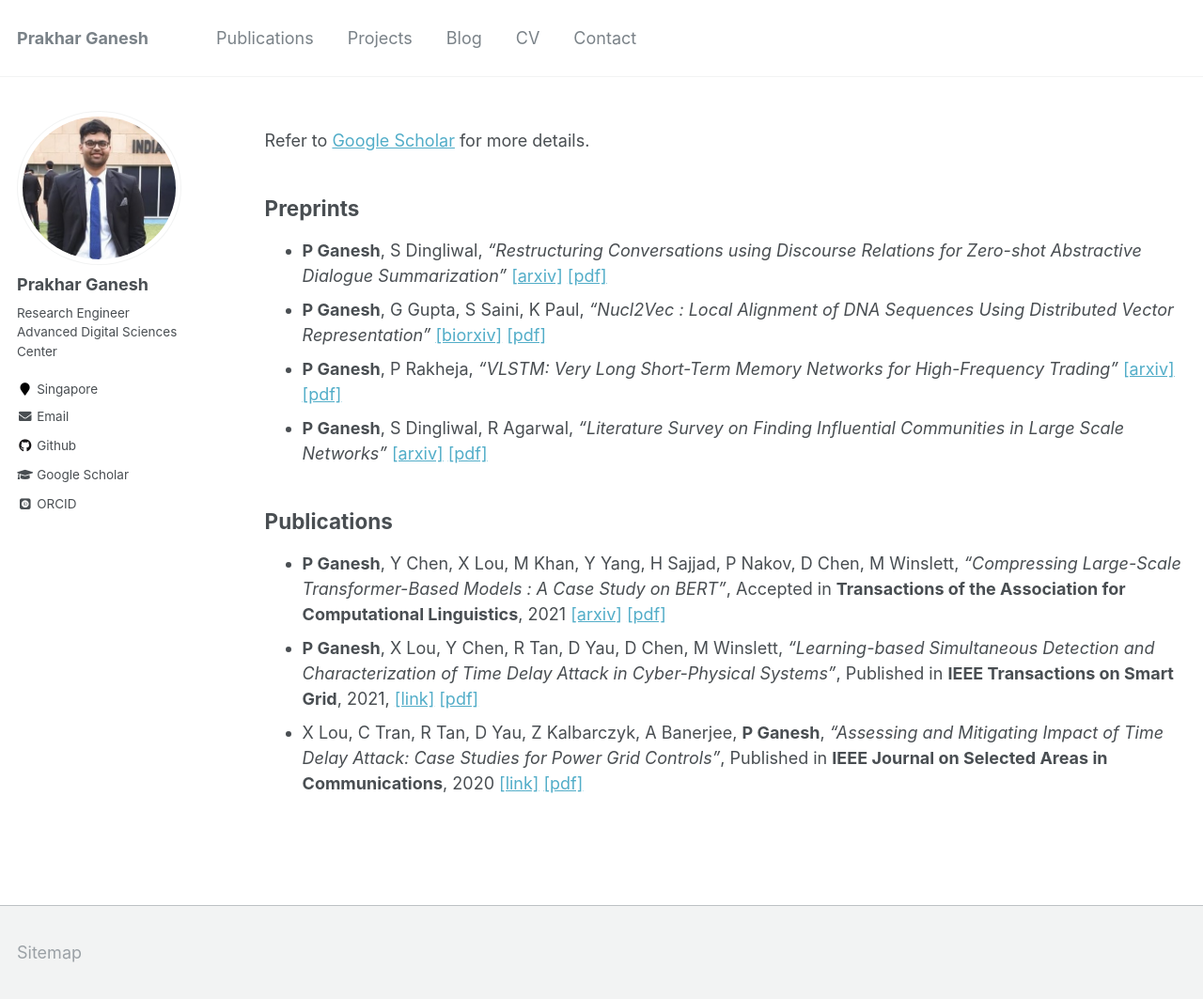
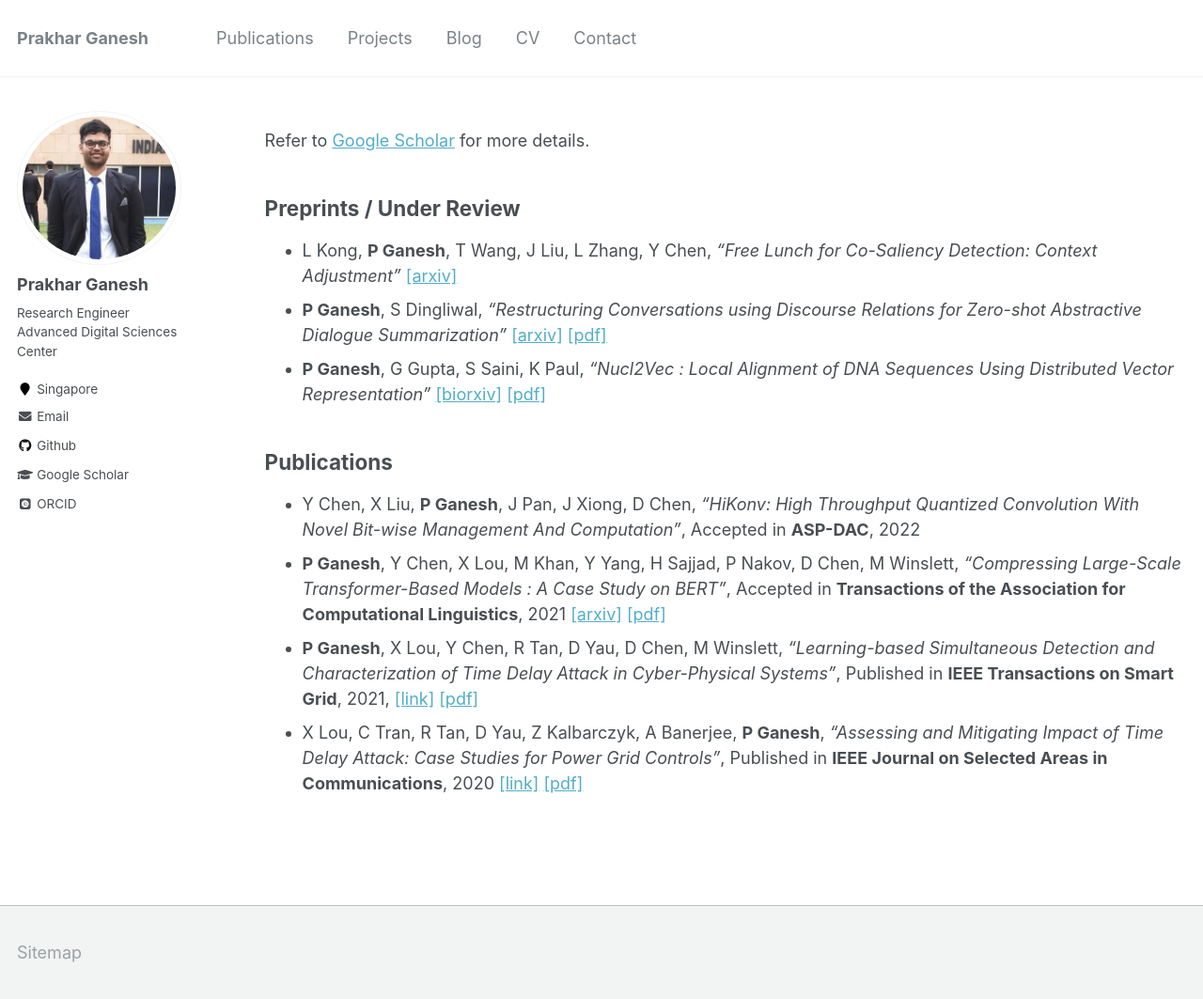
Before and after one commit to prakharg24/prakharg24.github.io, a Jekyll site: the page built from _pages/publications.md, in a window 1280 px wide and 1063 px high. Shown: the whole window at 94% size. Built offline with Jekyll 4.4.1, drawn with Linux system fonts in a browser that asks for light colours; some web fonts are replaced.

Commit message:
Update publications.md

```diff
--- a/_pages/publications.md
+++ b/_pages/publications.md
@@ -8,19 +8,19 @@ author_profile: true
 Refer to [Google Scholar](https://scholar.google.co.in/citations?user=Xd5QJoEAAAAJ&hl=en&oi=ao) for more details.
 
 
-## Preprints
+## Preprints / Under Review
 
+* L Kong, **P Ganesh**, T Wang, J Liu, L Zhang, Y Chen, _"Free Lunch for Co-Saliency Detection: Context Adjustment"_
+[\[arxiv\]](https://arxiv.org/abs/2108.02093)
 * **P Ganesh**, S Dingliwal, _"Restructuring Conversations using Discourse Relations for Zero-shot Abstractive Dialogue Summarization"_
 [\[arxiv\]](https://arxiv.org/abs/1902.01615) [\[pdf\]](http://prakharg24.github.io/files/restructuring.pdf)
 * **P Ganesh**, G Gupta, S Saini, K Paul, _"Nucl2Vec : Local Alignment of DNA Sequences Using Distributed Vector Representation"_
 [\[biorxiv\]](https://www.biorxiv.org/content/10.1101/401851v2.abstract) [\[pdf\]](http://prakharg24.github.io/files/nucl2vec.pdf)
-* **P Ganesh**, P Rakheja, _"VLSTM: Very Long Short-Term Memory Networks for High-Frequency Trading"_
-[\[arxiv\]](https://arxiv.org/abs/1809.01506) [\[pdf\]](http://prakharg24.github.io/files/vlstm.pdf)
-* **P Ganesh**, S Dingliwal, R Agarwal, _"Literature Survey on Finding Influential Communities in Large Scale Networks"_
-[\[arxiv\]](https://arxiv.org/abs/1902.01629) [\[pdf\]](http://prakharg24.github.io/files/communities.pdf)
 
 ## Publications
 
+
+* Y Chen, X Liu, **P Ganesh**, J Pan, J Xiong, D Chen, _"HiKonv: High Throughput Quantized Convolution With Novel Bit-wise Management And Computation"_, Accepted in **ASP-DAC**, 2022
 * **P Ganesh**, Y Chen, X Lou, M Khan, Y Yang, H Sajjad, P Nakov, D Chen, M Winslett, _"Compressing Large-Scale Transformer-Based Models : A Case Study on BERT"_, Accepted in **Transactions of the Association for Computational Linguistics**, 2021
 [\[arxiv\]](https://arxiv.org/abs/2002.11985) [\[pdf\]](http://prakharg24.github.io/files/bert_compression.pdf)
 * **P Ganesh**, X Lou, Y Chen, R Tan, D Yau, D Chen, M Winslett, _"Learning-based Simultaneous Detection and Characterization of Time Delay Attack in Cyber-Physical Systems"_, Published in **IEEE Transactions on Smart Grid**, 2021,
```
